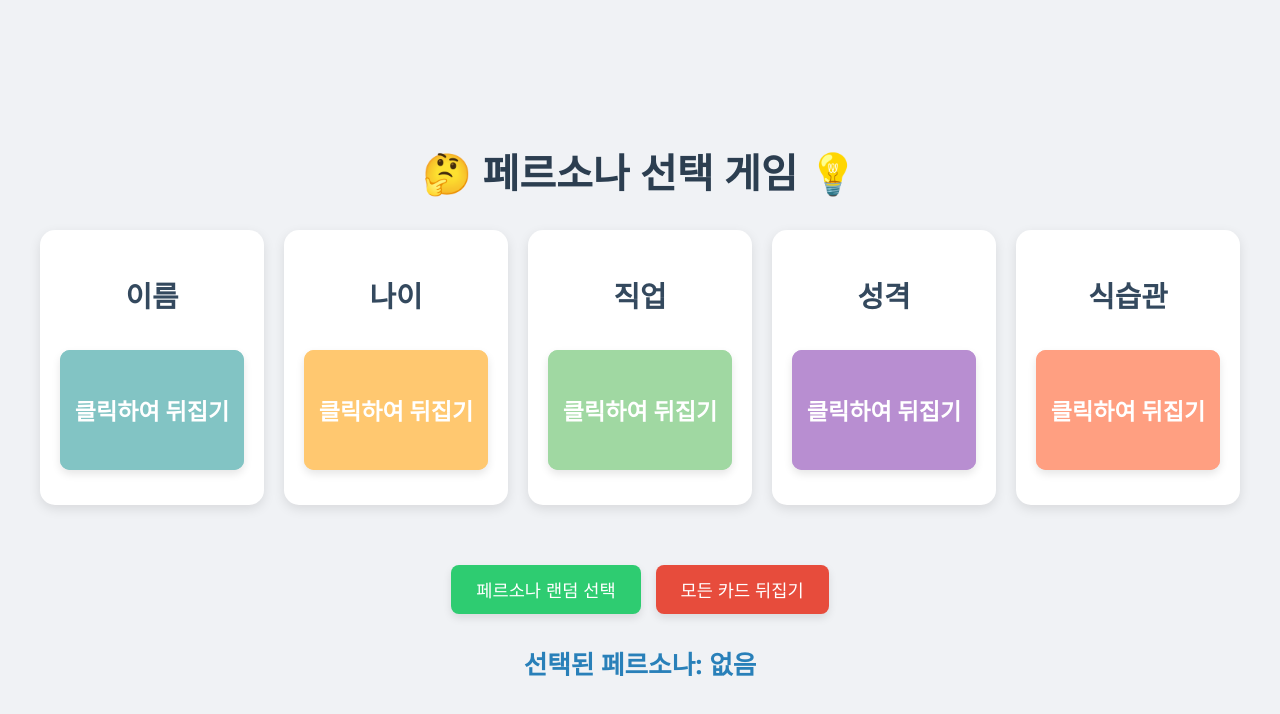
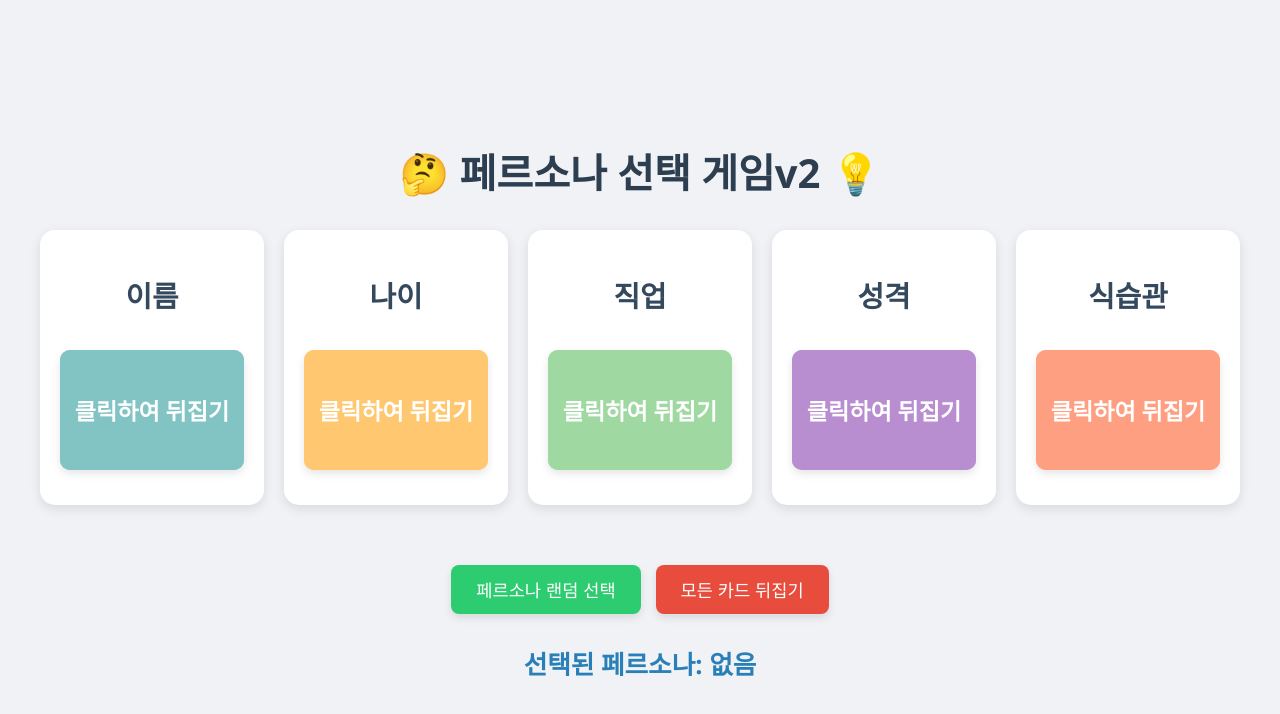
Before and after one commit to sseegg300/class4, a plain HTML site: page index.html in a window 1280 px wide. Drawn offline with Linux system fonts and the light colour scheme.

Commit message:
진짜 제목 수정

```diff
--- a/index.html
+++ b/index.html
@@ -268,7 +268,7 @@
     </style>
 </head>
 <body>
-    <h1>🤔 페르소나 선택 게임 💡</h1>
+    <h1>🤔 페르소나 선택 게임v2 💡</h1>
 
     <div class="main-categories-container">
         <div class="category-section">
```
